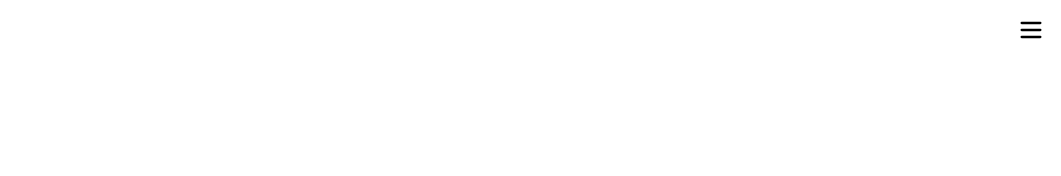
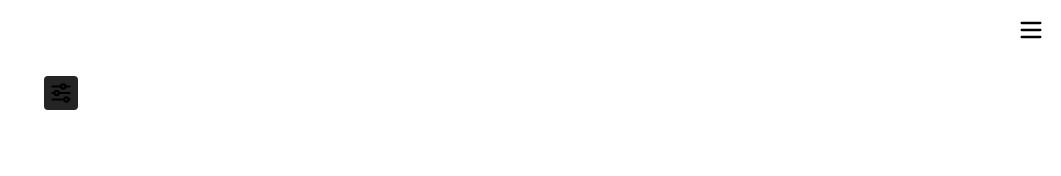
Before and after one commit to StalinAM/food-ecommerce, a React (Vite) app: page / in a window 1280 px wide. Shown: the top 176 px of the page, without its empty margins (219-1280 px from the left). Built offline with nearby package versions, Linux system fonts and the light colour scheme.

Commit message:
add FIlter component

```diff
--- a/src/App.jsx
+++ b/src/App.jsx
@@ -1,11 +1,15 @@
 import { useState } from 'react'
 import Header from './components/Header'
+import Filter from './components/Filter'
 
 function App() {
   const [activeMenu, setActiveMenu] = useState(false)
   return (
     <>
       <Header activeMenu={activeMenu} setActiveMenu={setActiveMenu} />
+      <main className='p-4'>
+        <Filter />
+      </main>
     </>
   )
 }
--- /dev/null
+++ b/src/components/Filter.jsx
@@ -0,0 +1,33 @@
+function Filter() {
+  return (
+    <section className='flex gap-4'>
+      <input type='text' />
+      <button className='bg-dark-light p-1 rounded'>
+        <svg
+          xmlns='http://www.w3.org/2000/svg'
+          width='26'
+          height='26'
+          viewBox='0 0 24 24'
+          strokeWidth='2'
+          stroke='currentColor'
+          fill='none'
+          strokeLinecap='round'
+          strokeLinejoin='round'
+        >
+          <path stroke='none' d='M0 0h24v24H0z' fill='none' />
+          <path d='M14 6m-2 0a2 2 0 1 0 4 0a2 2 0 1 0 -4 0' />
+          <path d='M4 6l8 0' />
+          <path d='M16 6l4 0' />
+          <path d='M8 12m-2 0a2 2 0 1 0 4 0a2 2 0 1 0 -4 0' />
+          <path d='M4 12l2 0' />
+          <path d='M10 12l10 0' />
+          <path d='M17 18m-2 0a2 2 0 1 0 4 0a2 2 0 1 0 -4 0' />
+          <path d='M4 18l11 0' />
+          <path d='M19 18l1 0' />
+        </svg>
+      </button>
+    </section>
+  )
+}
+
+export default Filter
```
